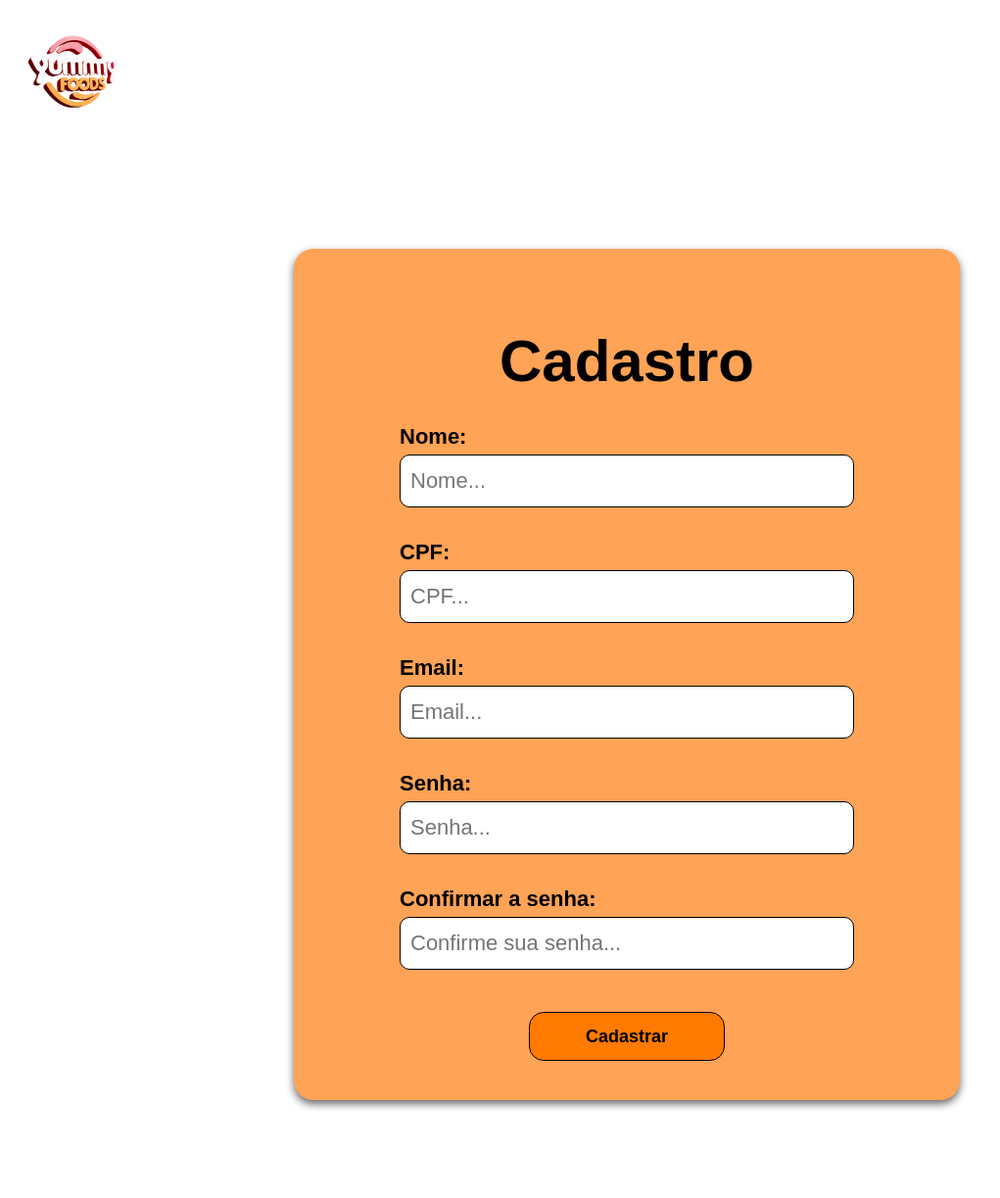
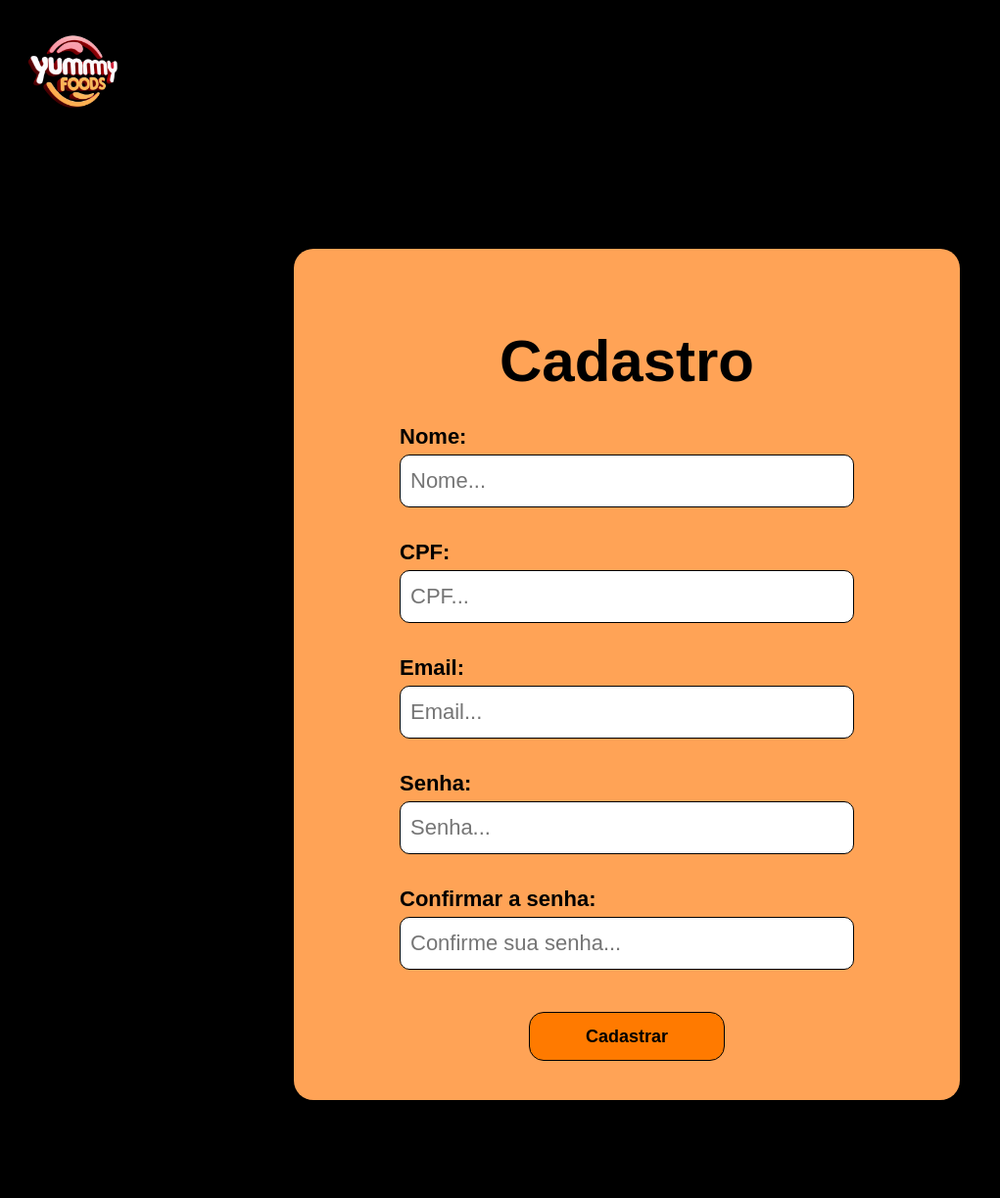
Before and after one commit to Vinicius0421/projeto_tcc, a PHP site: page /cadastro.html in a window 1280 px wide. Shown: the whole page at 98% size, without its empty margins (0-1021 px from the left). Run offline with PHP 8.4, Linux system fonts and the light colour scheme.

Commit message:
backgroud color
mudei a cor pra preto

```diff
--- a/projeto_tcc/projeto_tcc/area_funcionario/cadastro/cadastro.css
+++ b/projeto_tcc/projeto_tcc/area_funcionario/cadastro/cadastro.css
@@ -1,6 +1,6 @@
 body {
     font-family: Arial, sans-serif;
-    background-color: #ffff;
+    background-color: #000;
     margin: 0;
     padding: 0;
 }
```
